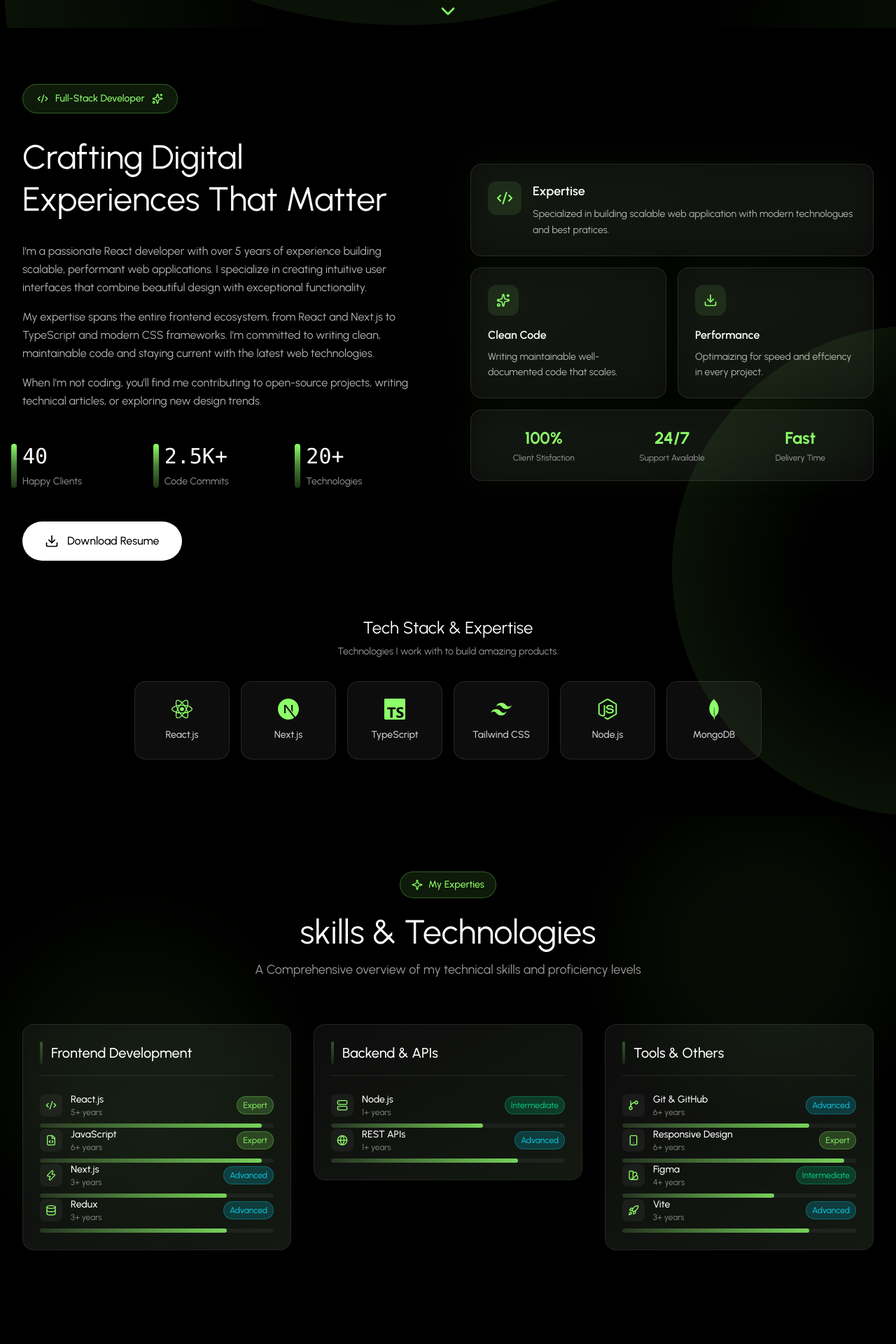
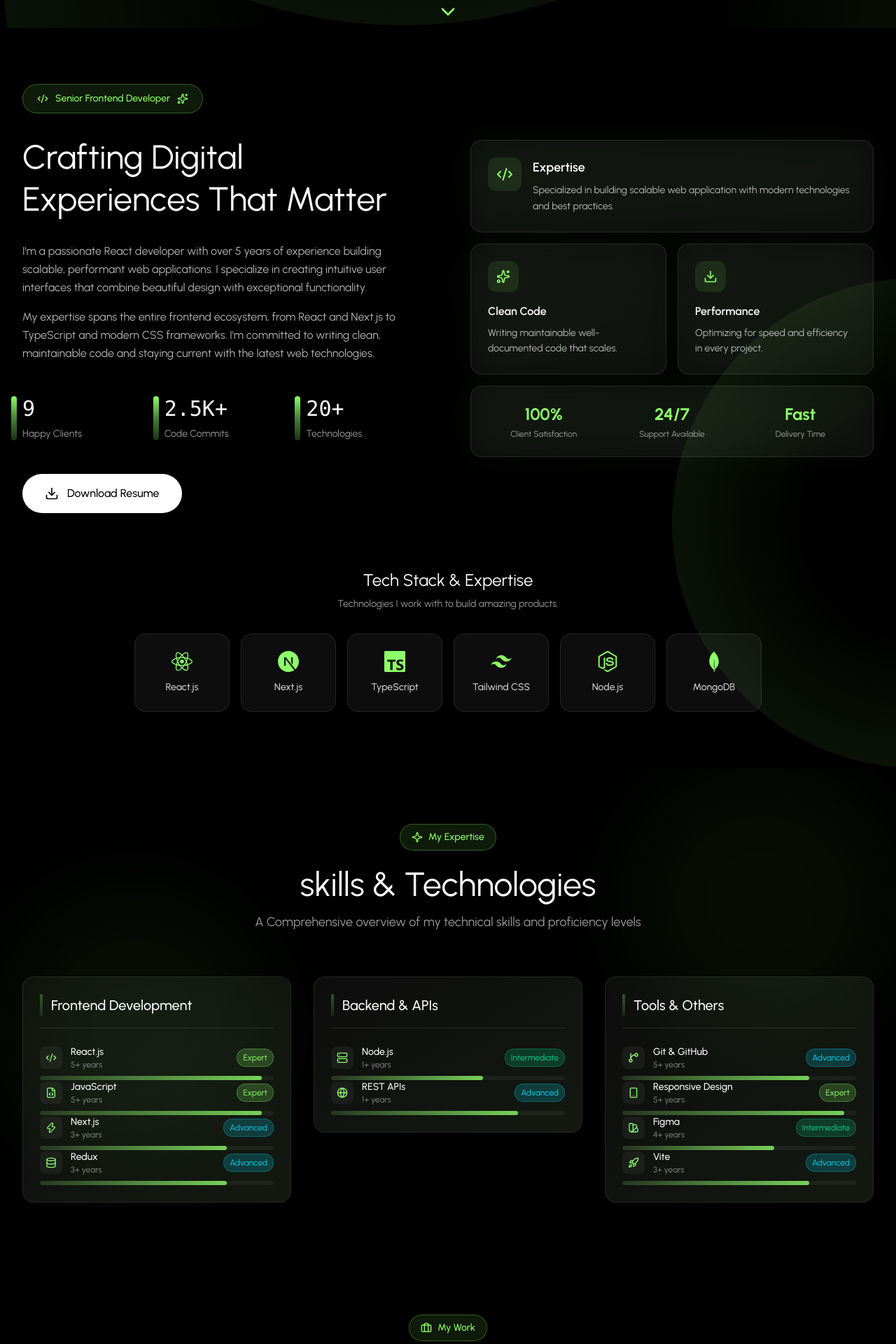
Before and after one commit to Abdulrahman-Mohamad/abdelrahman, a React (Vite) app: page / in a window 1280 px wide. Shown: the part 760-2680 px from the top of the page at 70% size. Built offline with nearby package versions, Linux system fonts and the light colour scheme.

Commit message:
update portofolio

```diff
--- a/src/App.tsx
+++ b/src/App.tsx
@@ -7,7 +7,7 @@ import Hero from "./components/sections/Hero";
 import Projects from "./components/sections/Projects";
 import Services from "./components/sections/Services";
 import Skills from "./components/sections/Skills";
-import Testimonials from "./components/sections/Testimonials";
+// import Testimonials from "./components/sections/Testimonials";
 
 const App = () => {
   return (
@@ -20,7 +20,7 @@ const App = () => {
           <Skills />
           <Projects />
           <Services />
-          <Testimonials />
+          {/* <Testimonials /> */}
           <Contact />
         </main>
         <ScrollToTop />
--- a/src/components/layout/Footer.tsx
+++ b/src/components/layout/Footer.tsx
@@ -105,12 +105,12 @@ const Footer = () => {
               <div className="flex flex-col md:flex-row items-center justify-center gap-4">
                 <p className="text-white/50 text-sm">
                   &copy; {new Date().getFullYear()} {PERSONAL_INFO.name}. All
-                  rights reseved.
+                  rights reserved.
                 </p>
                 <p className="flex items-center gap-2 text-white/50 text-sm">
                   Built with{" "}
                   <Heart className="size-4 text-primary fill-primary animate-pulse" />{" "}
-                  using React & Tailwind Css
+                  using React & Tailwind CSS
                 </p>
               </div>
             </div>
--- a/src/components/sections/About.tsx
+++ b/src/components/sections/About.tsx
@@ -35,7 +35,7 @@ const About = () => {
                   <div className="inline-flex items-center gap-2.5 px-5 py-2.5 border border-primary/30 bg-primary/10 rounded-full w-fit">
                     <Code2 className="size-4 text-primary" />
                     <span className="text-sm text-primary font-medium">
-                      Full-Stack Developer
+                      Senior Frontend Developer
                     </span>
                     <Sparkles className="size-4 text-primary" />
                   </div>
@@ -100,7 +100,7 @@ const About = () => {
                         </h3>
                         <p className="text-sm text-white/70 leading-relaxed">
                           Specialized in building scalable web application with
-                          modern technologues and best pratices.
+                          modern technologies and best practices.
                         </p>
                       </div>
                     </div>
@@ -132,7 +132,7 @@ const About = () => {
                       Performance
                     </h3>
                     <p className="text-sm text-white/70 leading-relaxed">
-                      Optimaizing for speed and effciency in every project.
+                      Optimizing for speed and efficiency in every project.
                     </p>
                   </div>
                 </div>
@@ -146,7 +146,7 @@ const About = () => {
                           100%
                         </div>
                         <div className="text-xs text-white/60">
-                          Client Stisfaction
+                          Client Satisfaction
                         </div>
                       </div>
                       <div>
--- a/src/components/sections/Hero.tsx
+++ b/src/components/sections/Hero.tsx
@@ -31,13 +31,13 @@ const Hero = () => {
               </Fadein>
               <Fadein delay={100}>
                 <h1 className="text-4xl md:text-5xl lg:text-6xl font-normal text-white mb-6 leading-tight">
-                  Full Stack Developer
+                  Senior Frontend Developer
                 </h1>
               </Fadein>
               <Fadein delay={200}>
                 <p className="text-lg text-white/70 max-w-[550px] mb-8">
                   Building modern, scalable web applications. Transforming ideas
-                  into exceptional degistal experience
+                  into exceptional digital experience
                 </p>
               </Fadein>
               <Fadein delay={300}>
--- a/src/components/sections/Skills.tsx
+++ b/src/components/sections/Skills.tsx
@@ -63,7 +63,7 @@ const Skills = () => {
               <div className="inline-flex items-center gap-2 px-4 py-2 bg-primary/10 border border-primary/30 rounded-full mb-6">
                 <Icons.Sparkle className="size-4 text-primary" />
                 <span className="text-sm text-primary font-medium">
-                  My Experties
+                  My Expertise
                 </span>
               </div>
               <h2 className="text-4xl lg:text-5xl font-normal text-white mb-4">
--- a/src/data/projects.ts
+++ b/src/data/projects.ts
@@ -26,16 +26,16 @@ export const projects: Project[] = [
     githubUrl: null
   },
   {
-    id: 2,
-    title: "Mac Portfolio",
-    description: "An interactive personal portfolio replicating the macOS desktop experience in the browser.",
-    image: "/projects/mac-portfolio.png",
-    category: "Web Apps",
-    technologies: ["React", "TailwindCSS", "JavaScript", "GSAP", "Zustand"],
-    metrics: "Interactive macOS Simulation",
-    demoUrl: "https://mac-portfolio-jade.vercel.app/",
-    githubUrl: "https://github.com/Abdulrahman-Mohamad/mac-portfolio.git"
-  },
+  id: 2,
+  title: "ShootPlus",
+  description: "An interactive sports gaming platform featuring trivia, match predictions with live data, and a Unity-based penalty shootout mini-game.",
+  image: "/projects/shootplus.png",
+  category: "Web Apps",
+  technologies: ["Next.js", "TailwindCSS", "TypeScript", "Unity", "Framer Motion"],
+  metrics: "Interactive Sports Gaming Platform with Payment Integration",
+  demoUrl: "https://shootpluspl.com/",
+  githubUrl: null
+},
   {
     id: 3,
     title: "SPORTS HUB",
--- a/src/data/skills.ts
+++ b/src/data/skills.ts
@@ -19,7 +19,7 @@ export const skills: Skill[] = [
     name: "JavaScript",
     icon: "FileCode",
     level: "Expert",
-    experience: "6+ years"
+    experience: "5+ years"
   },
   {
     id: 3,
@@ -54,7 +54,7 @@ export const skills: Skill[] = [
     name: "Git & GitHub",
     icon: "GitBranch",
     level: "Advanced",
-    experience: "6+ years"
+    experience: "5+ years"
   },
   {
     id: 8,
@@ -75,7 +75,7 @@ export const skills: Skill[] = [
     name: "Responsive Design",
     icon: "Smartphone",
     level: "Expert",
-    experience: "6+ years"
+    experience: "5+ years"
   },
   {
     id: 11,
--- a/src/utils/constants.ts
+++ b/src/utils/constants.ts
@@ -1,6 +1,6 @@
 export const PERSONAL_INFO = {
   name: "AbdelRahman",
-  title: "Fullstack Developer",
+  title: "Senior Frontend Developer",
   email: "abd.rahman.mohamad.93@gmail.com",
   location: "Egypt | 10th Of Ramadan",
   tagline: "Building Seamless Web Experiences with MERN & Next.js",
@@ -8,7 +8,7 @@ export const PERSONAL_INFO = {
   bio: [
     "I'm a passionate React developer with over 5 years of experience building scalable, performant web applications. I specialize in creating intuitive user interfaces that combine beautiful design with exceptional functionality.",
     "My expertise spans the entire frontend ecosystem, from React and Next.js to TypeScript and modern CSS frameworks. I'm committed to writing clean, maintainable code and staying current with the latest web technologies.",
-    "When I'm not coding, you'll find me contributing to open-source projects, writing technical articles, or exploring new design trends."
+    // "When I'm not coding, you'll find me contributing to open-source projects, writing technical articles, or exploring new design trends."
   ]
 }
 
@@ -19,14 +19,14 @@ export const SOCIAL_LINKS = {
 }
 
 export const STATS = [
-  { label: "Years of Experience", value: "6+" },
+  { label: "Years of Experience", value: "5+" },
   { label: "Projects Completed", value: "40+" },
   { label: "Technologies", value: "20+" },
   { label: "Client Satisfaction", value: "98%" },
 ]
 
 export const ABOUT_STATS = [
-  { label: "Happy Clients", value: "40" },
+  { label: "Happy Clients", value: "9" },
   { label: "Code Commits", value: "2.5K+" },
   { label: "Technologies", value: "20+" },
   // { label: "Client Satisfaction", value: "98%" },
```
Also changed, not shown: public/projects/shootplus.png (added).
